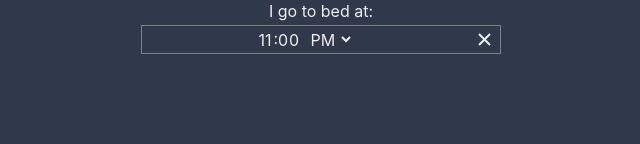
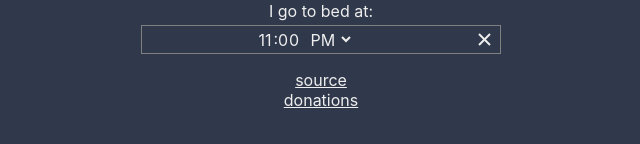
Before and after one commit to jelares/routine-timer, a React (Create React App) app: page / in a window 1280 px wide. Shown: the part 636-780 px from the top of the page, without its empty margins (319-959 px from the left). Built offline with nearby package versions, Linux system fonts and the light colour scheme.

Commit message:
fixes 12pm bug due to american time

```diff
--- a/src/App.css
+++ b/src/App.css
@@ -1,6 +1,19 @@
 body {
   background-color: #30384b;
   color: #eee;
+}
+
+a:link {
+  color: #eee;
+}
+a:visited {
+  color: #eee;
+}
+a:hover {
+  color: #f54e4e;
+}
+a:active {
+  color: #bf00ff;
 }
 
 main {
--- a/src/timer.js
+++ b/src/timer.js
@@ -72,13 +72,9 @@ function Timer() {
       because I am too lazy to look up how to do it right atm.
     */
     function usTimeInEuropean(time) {
-      const str = time.toLocaleTimeString('en-US', {hour: '2-digit', minute:'2-digit'})
+      const str = time.toLocaleTimeString('en-UK', {hour: '2-digit', minute:'2-digit'})
       var hour = str.slice(0,2);
       const min = str.slice(3,5);
-
-      if (str.slice(6,8) === "PM") {
-        hour = (parseInt(hour) + 12).toString()
-      }
 
       return hour + ":" +min;
     }
@@ -189,6 +185,12 @@ function Timer() {
         <div>
           <TimePicker onChange={onBedTimeChange} value={bedTime} disableClock={true}/>
         </div>
+        <div style={{ marginTop: 16 }}>
+          <a target="_blank" href="https://github.com/jelares/routine-timer">source</a>
+        </div>
+        <div>
+          <a target="_blank" href="https://account.venmo.com/u/Jesus-Lares-1">donations</a>
+        </div>
       </div>
     );
 }
```
